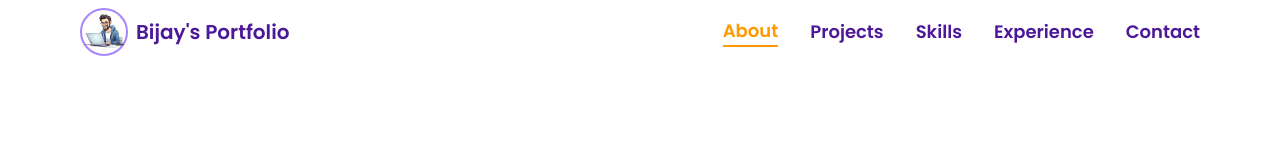
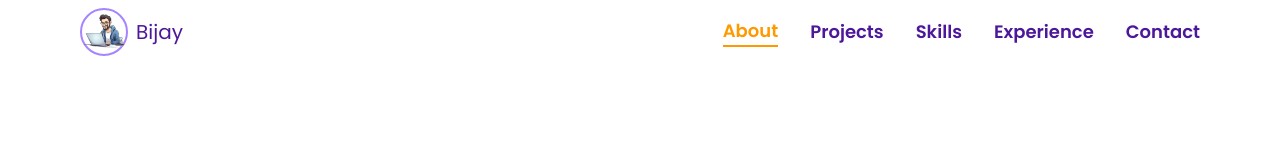
Before and after one commit to bijoy-nath1/my-portfolio, a React (Vite) app: page / in a window 1280 px wide. Shown: the top 151 px of the page. Built offline with nearby package versions, Linux system fonts and the light colour scheme.

Commit message:
name change

```diff
--- a/src/components/navbar/Navbar.jsx
+++ b/src/components/navbar/Navbar.jsx
@@ -62,9 +62,7 @@ function Navbar() {
           <div className="h-12 w-12 rounded-full border-violet-400 border-2">
             <img src={developerImg} alt="Developer" className="w-full h-full" />
           </div>
-          <h1 className="text-violet-900 font-semibold text-xl">
-            Bijay&apos;s Portfolio
-          </h1>
+          <h1 className="text-violet-900  text-xl">Bijay</h1>
         </div>
 
         {/* Desktop Nav */}
```
